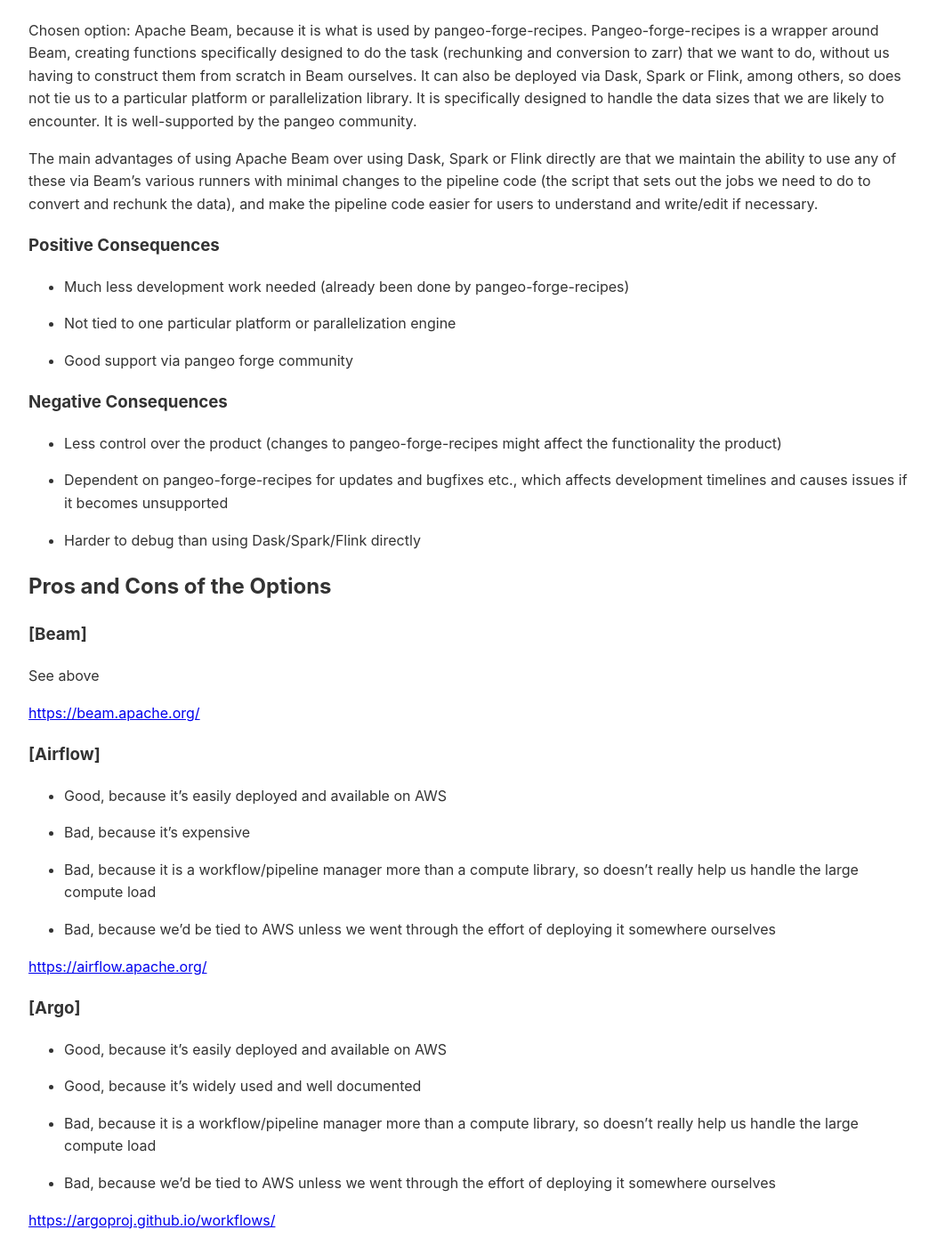
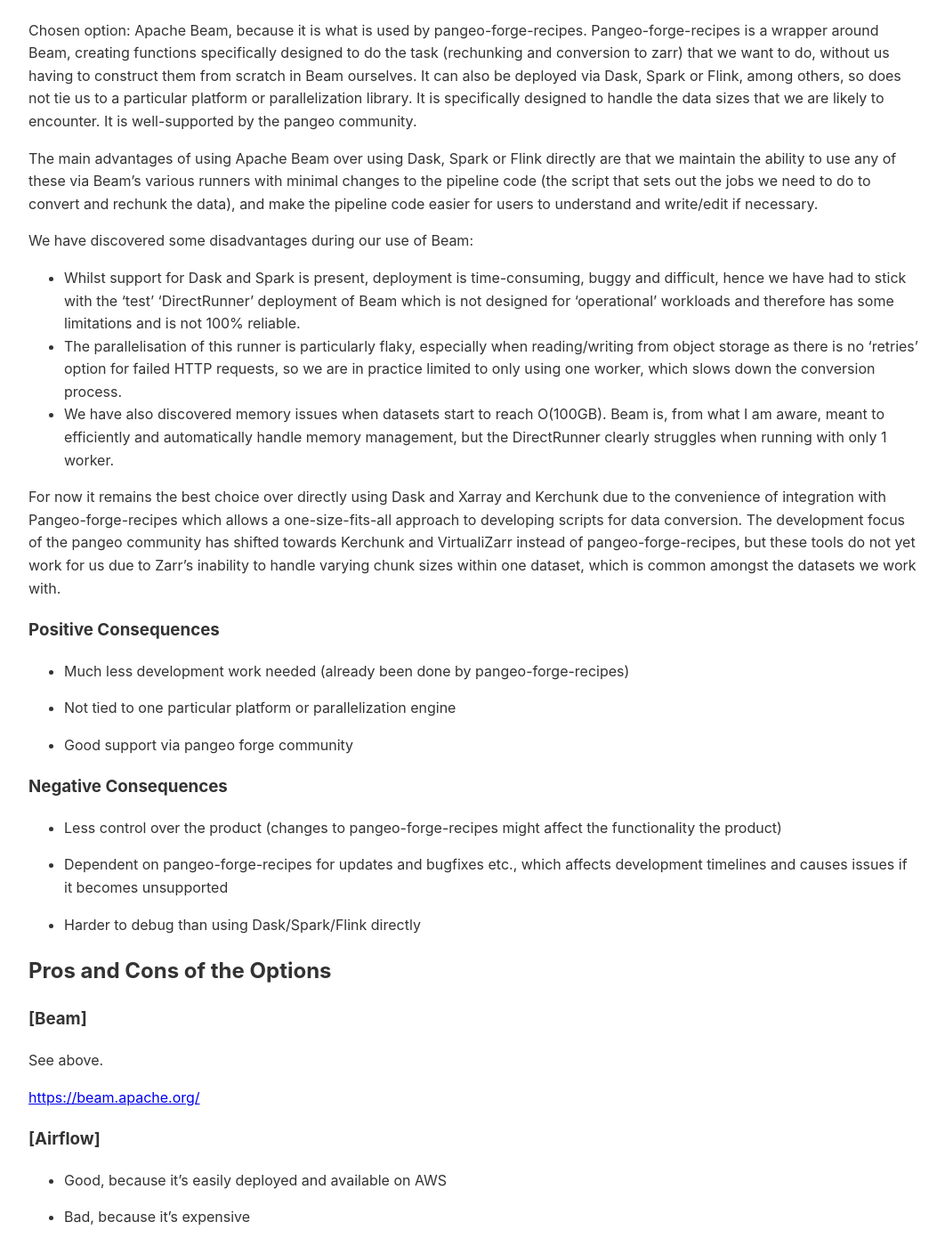
Before and after one commit to NERC-CEH/fdri_words, a Jekyll site: the page built from adrs/008-Apache-Beam.md, in a window 1280 px wide and 1400 px high, scrolled down 1062 px. Shown: the whole window at 89% size, without its empty margins (108-1170 px from the left). Built offline with Jekyll 4.4.1, drawn with Linux system fonts in a browser that asks for light colours; our own code applies the rules of GitHub Pages for plain Markdown files.

Commit message:
Update 008-Apache-Beam.md with information gained from experience of using it in anger

```diff
--- a/adrs/008-Apache-Beam.md
+++ b/adrs/008-Apache-Beam.md
@@ -60,6 +60,13 @@
 and make the pipeline code easier for users to understand and write/edit
 if necessary.
 
+We have discovered some disadvantages during our use of Beam:
+- Whilst support for Dask and Spark is present, deployment is time-consuming, buggy and difficult, hence we have had to stick with the 'test' 'DirectRunner' deployment of Beam which is not designed for 'operational' workloads and therefore has some limitations and is not 100% reliable.
+- The parallelisation of this runner is particularly flaky, especially when reading/writing from object storage as there is no 'retries' option for failed HTTP requests, so we are in practice limited to only using one worker, which slows down the conversion process.
+- We have also discovered memory issues when datasets start to reach O(100GB). Beam is, from what I am aware, meant to efficiently and automatically handle memory management, but the DirectRunner clearly struggles when running with only 1 worker.
+
+For now it remains the best choice over directly using Dask and Xarray and Kerchunk due to the convenience of integration with Pangeo-forge-recipes which allows a one-size-fits-all approach to developing scripts for data conversion. The development focus of the pangeo community has shifted towards Kerchunk and VirtualiZarr instead of pangeo-forge-recipes, but these tools do not yet work for us due to Zarr's inability to handle varying chunk sizes within one dataset, which is common amongst the datasets we work with.
+
 ### Positive Consequences
 
 - Much less development work needed (already been done by
@@ -84,7 +91,7 @@
 
 ### \[Beam\]
 
-See above
+See above.
 
 <https://beam.apache.org/>
 
```
